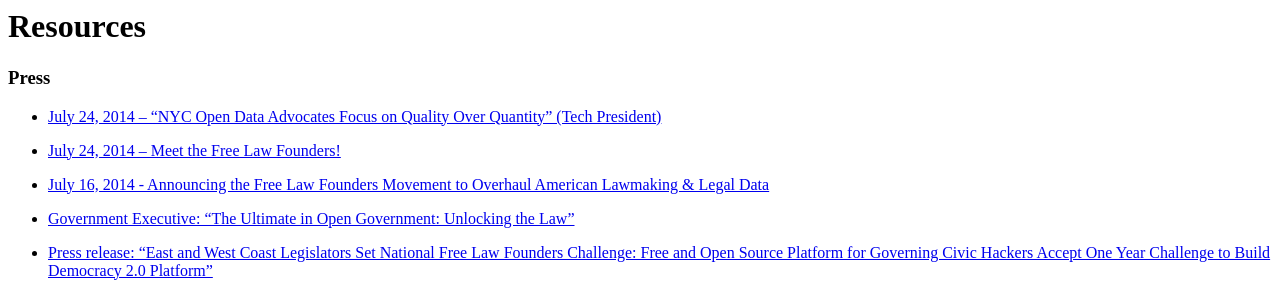
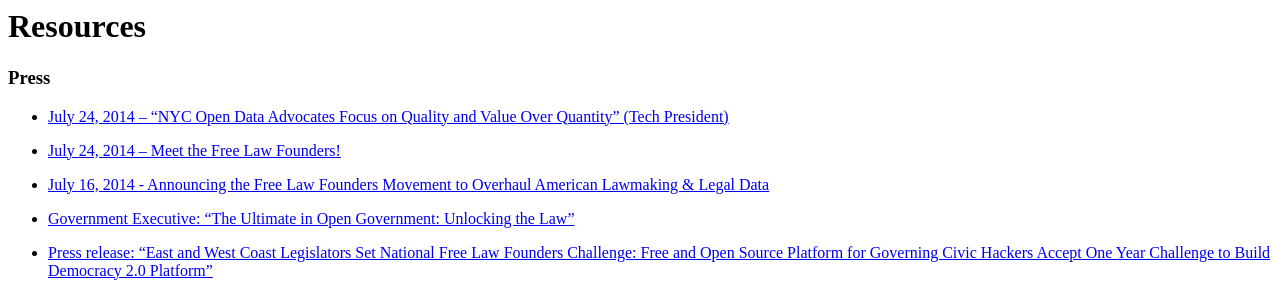
Before and after one commit to opengovfoundation/free-law-founders-site, a Jekyll site: the page built from resources.md, in a window 1280 px wide. Shown: the part 148-448 px from the top of the page. Built offline with Jekyll 4.4.1, drawn with Linux system fonts in a browser that asks for light colours; nearby versions of some CDN libraries.

Commit message:
Update resources.md

```diff
--- a/resources.md
+++ b/resources.md
@@ -7,7 +7,7 @@ permalink: "resources/"
 
 ### Press
 
-* [July 24, 2014 -- "NYC Open Data Advocates Focus on Quality Over Quantity" (Tech President)](http://techpresident.com/news/25201/nyc-open-data-advocates-focused-quality-over-quantity)
+* [July 24, 2014 -- "NYC Open Data Advocates Focus on Quality and Value Over Quantity" (Tech President)](http://techpresident.com/news/25201/nyc-open-data-advocates-focused-quality-over-quantity)
 
 * [July 24, 2014 -- Meet the Free Law Founders!](http://opengovfoundation.org/meet-the-free-law-founders-coalition/)
 
```
